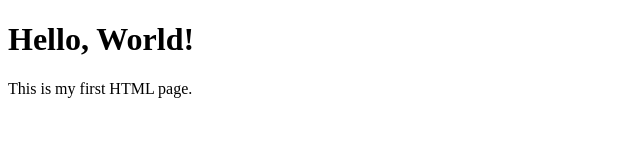
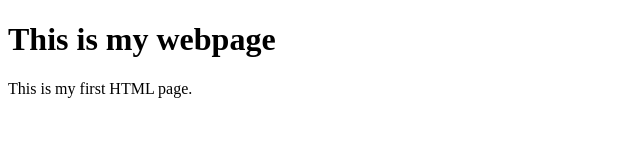
Before and after one commit to Jitendra2015/hello, a plain HTML site: page hello.html in a window 1280 px wide. Shown: the whole page, without its empty margins (0-640 px from the left). Drawn offline with Linux system fonts and the light colour scheme.

Commit message:
added h1

```diff
--- a/hello.html
+++ b/hello.html
@@ -4,7 +4,7 @@
     <title>Hello World</title>
 </head>
 <body>
-    <h1>Hello, World!</h1>
+    <h1>This is my webpage </h1>
     <p>This is my first HTML page.</p>
 </body>
 </html>
```
